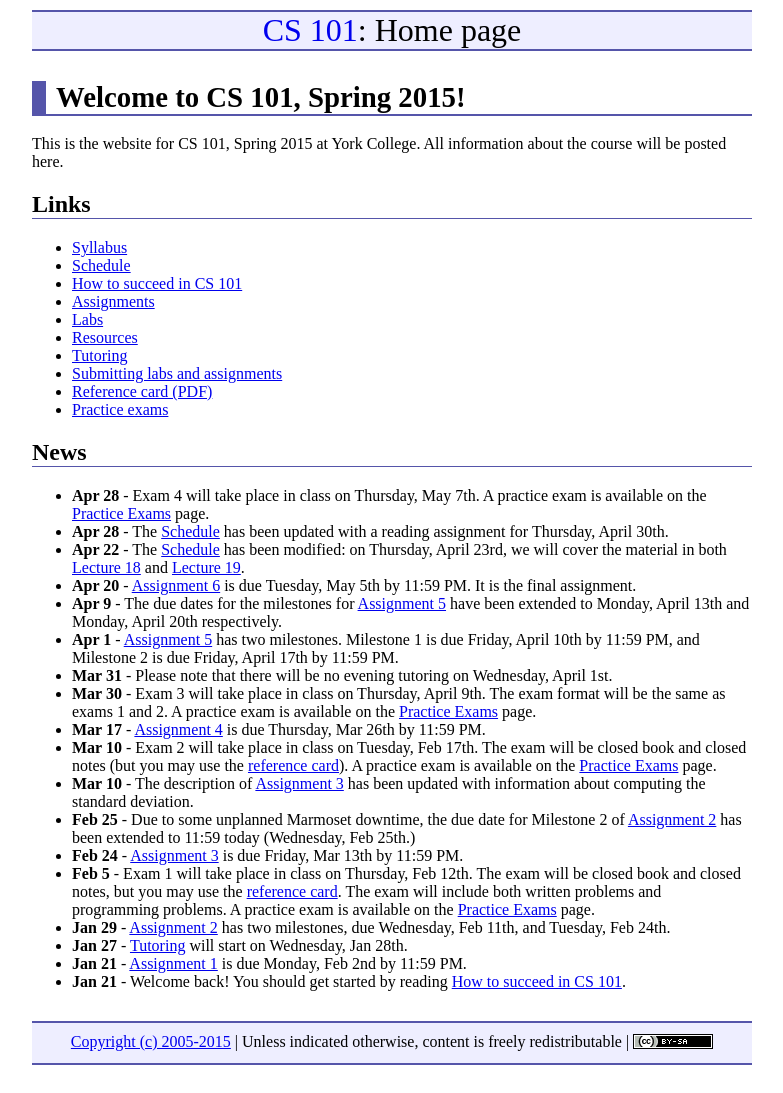
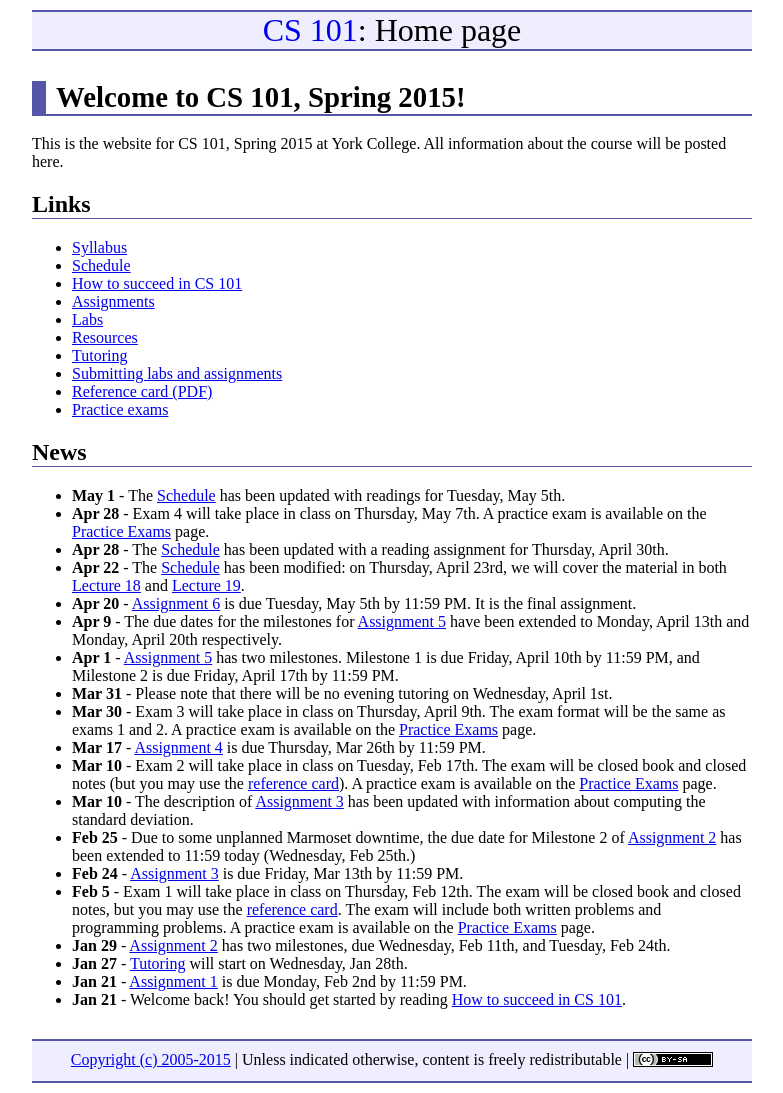
Before and after one commit to ycpcs/cs101-spring2015, a Jekyll site: the page built from index.md, in a window 1280 px wide. Shown: the whole page, without its empty margins (248-1031 px from the left). Built offline with Jekyll 4.4.1, drawn with Linux system fonts in a browser that asks for light colours; Markdown is read by kramdown in place of the engine named in the settings.

Commit message:
schedule update

```diff
--- a/index.md
+++ b/index.md
@@ -23,6 +23,7 @@ All information about the course will be posted here.
 
 ## News
 
+* **May 1** - The [Schedule](schedule.html) has been updated with readings for Tuesday, May 5th.
 * **Apr 28** - Exam 4 will take place in class on Thursday, May 7th.  A practice exam is available on the [Practice Exams](practice/index.html) page.
 * **Apr 28** - The [Schedule](schedule.html) has been updated with a reading assignment for Thursday, April 30th.
 * **Apr 22** - The [Schedule](schedule.html) has been modified: on Thursday, April 23rd, we will cover the material in both [Lecture 18](lectures/lecture18.html) and [Lecture 19](lectures/lecture19.html).
```
